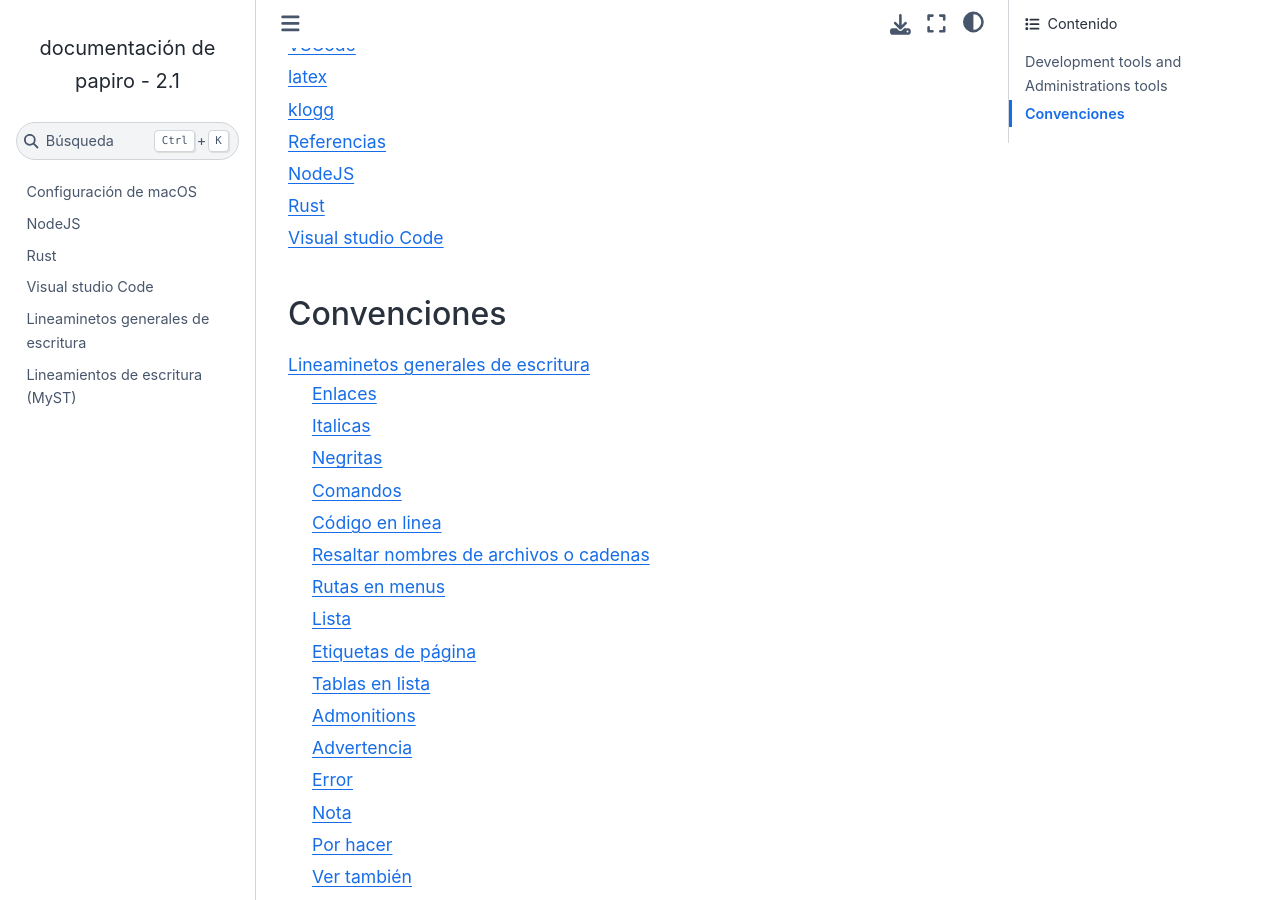
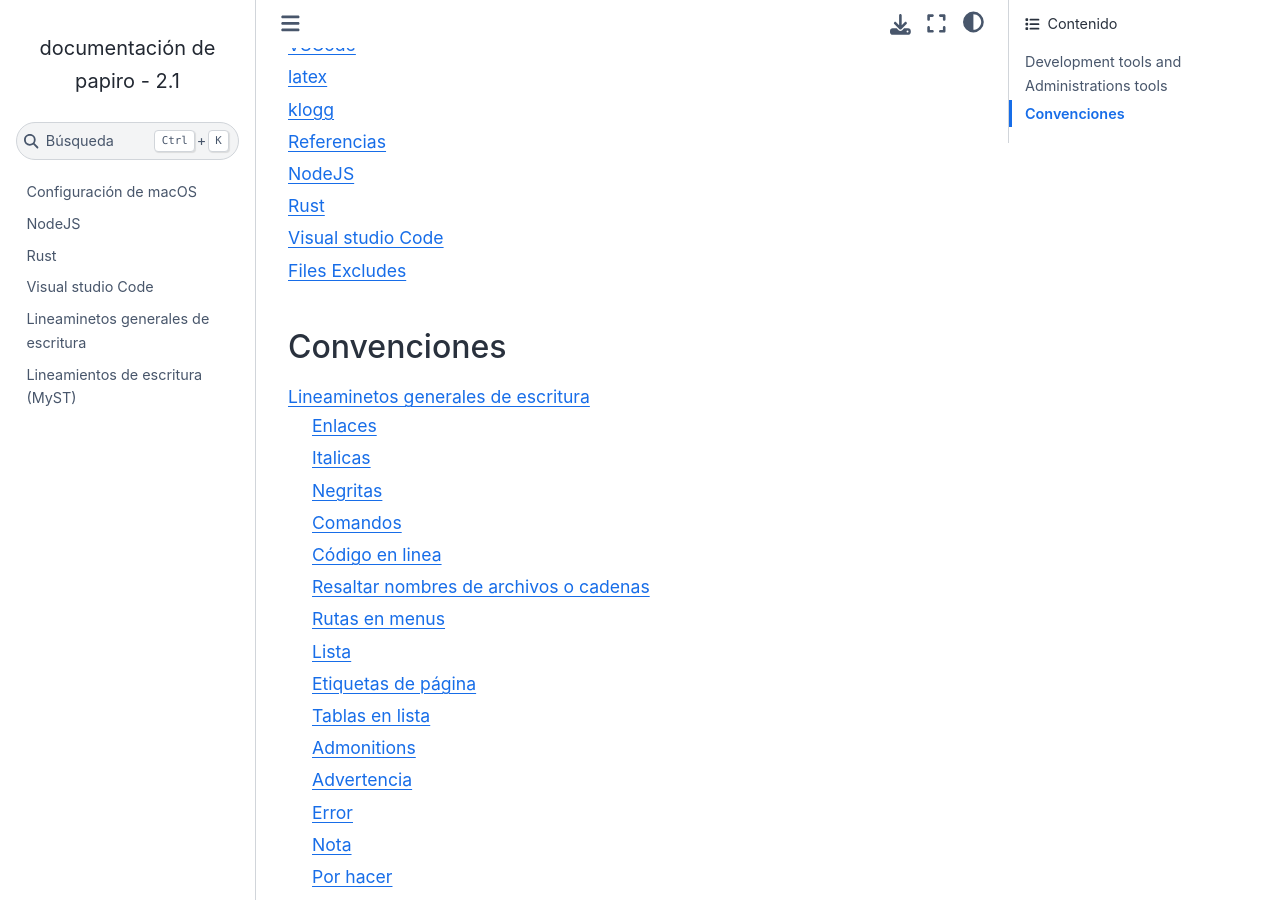
Before and after one commit to gil-cano/papiro, a Sphinx documentation site: the page built from docs/index.rst, in a window 1280 px wide and 900 px high, scrolled down 744 px. Built offline with Sphinx 7.4.7 and the Sphinx Book theme 1.1.4, drawn with Linux system fonts in a browser that asks for light colours.

Commit message:
Update vscode.md

````diff
--- a/docs/vscode.md
+++ b/docs/vscode.md
@@ -296,3 +296,9 @@ ms-toolsai.vscode-jupyter-cell-tags
 ms-toolsai.vscode-jupyter-slideshow
 wesbos.theme-cobalt2
 ```
+
+# Files Excludes
+
+Settings
+
+**/*.pyc
````
